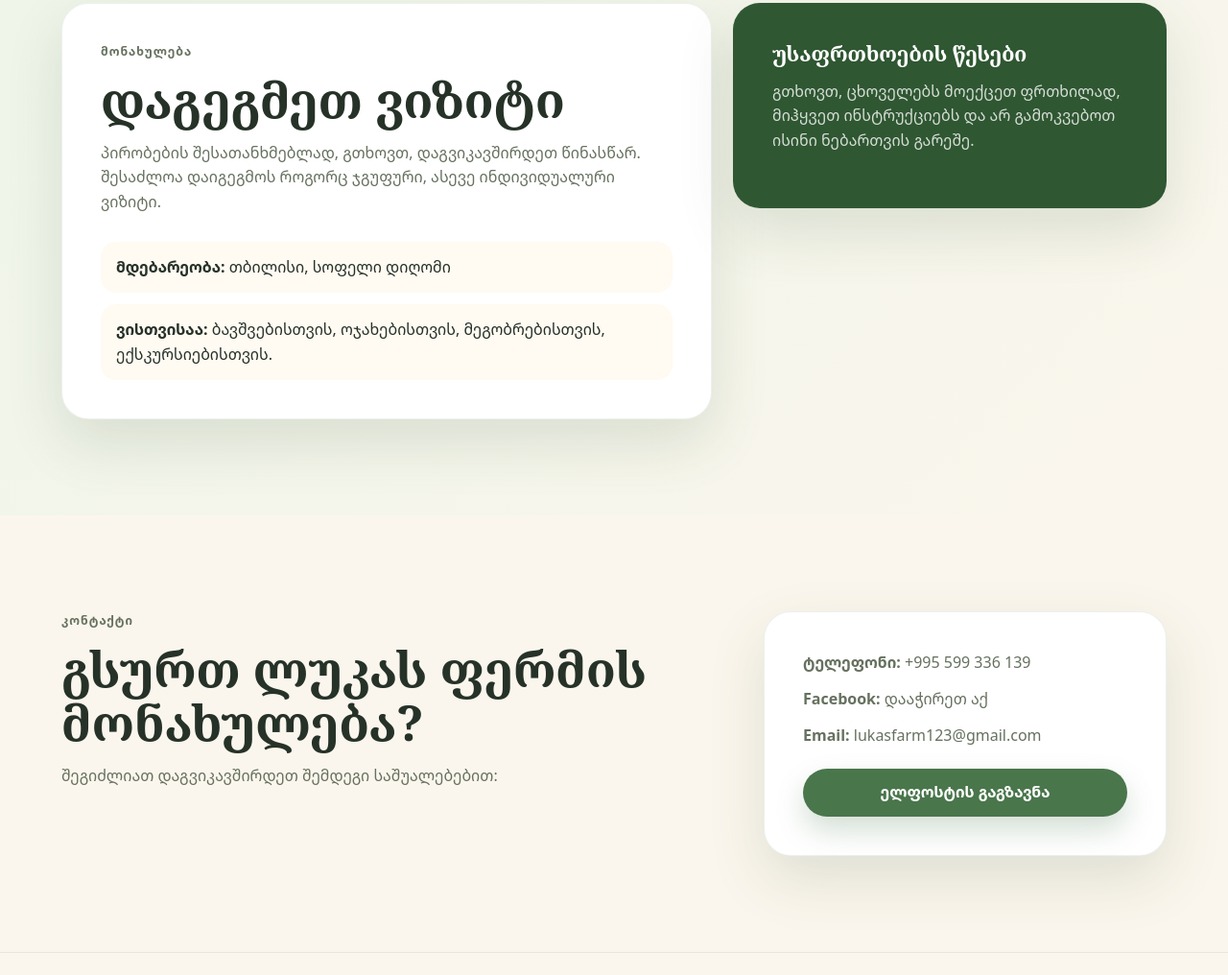
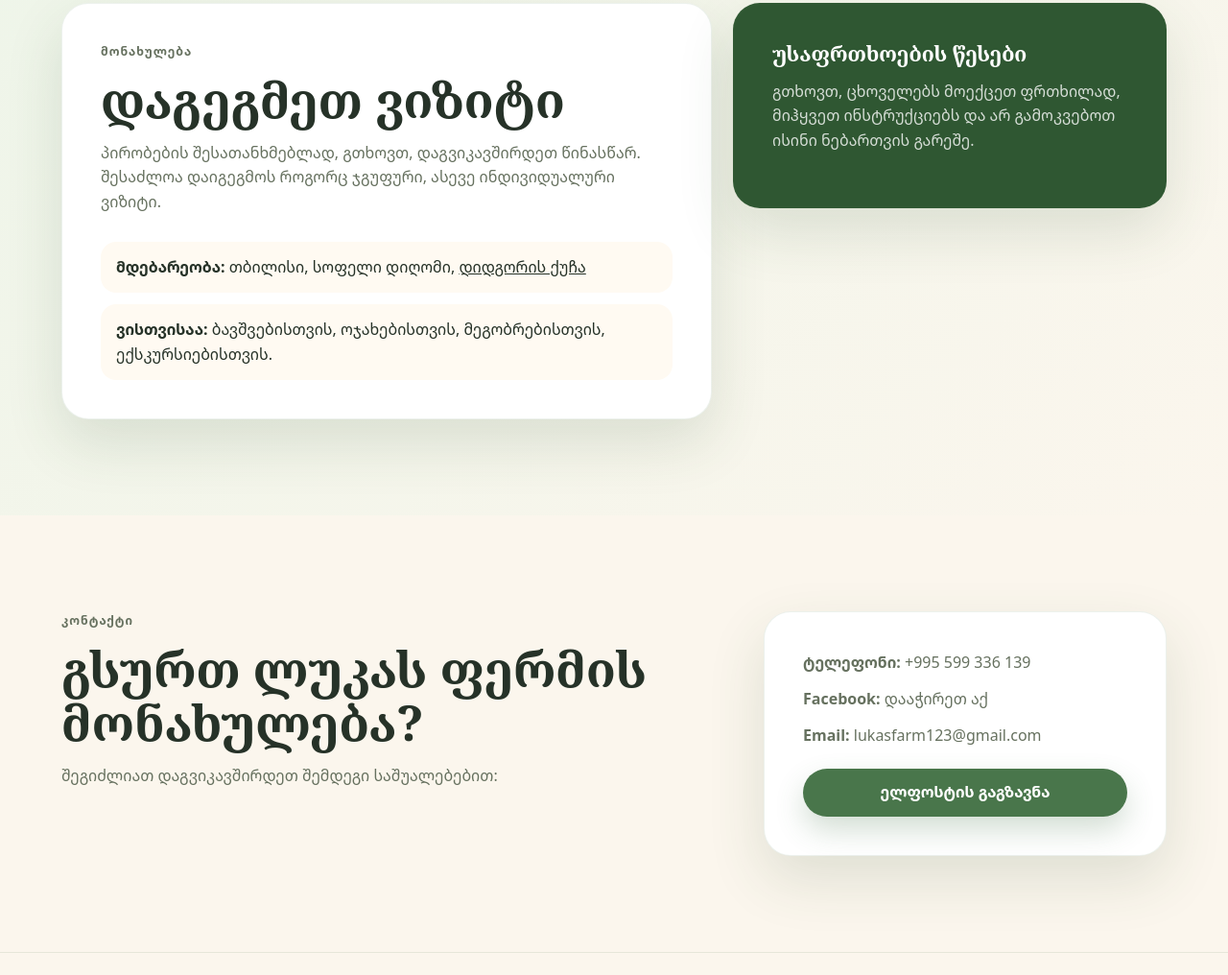
Before and after one commit to Mordredv2/lukasfarm, a plain HTML site: page index.html in a window 1280 px wide. Shown: the part 1656-2672 px from the top of the page at 96% size. Drawn offline with Linux system fonts and the light colour scheme.

Commit message:
Update index.html

```diff
--- a/index.html
+++ b/index.html
@@ -101,8 +101,7 @@
         </p>
 
         <ul class="visit-list">
-          <li><strong>მდებარეობა:</strong> თბილისი, სოფელი დიღომი</li>
-          <li><strong>ვისთვისაა:</strong> ბავშვებისთვის, ოჯახებისთვის, მეგობრებისთვის, ექსკურსიებისთვის. </li>
+<li><strong>მდებარეობა:</strong> თბილისი, სოფელი დიღომი, <a href="https://www.google.com/maps/place/41%C2%B046'38.6%22N+44%C2%B041'34.7%22E/@41.777401,44.6903881,823m/data=!3m2!1e3!4b1!4m4!3m3!8m2!3d41.777401!4d44.692963!18m1!1e1?entry=ttu&g_ep=EgoyMDI2MDUzMS4wIKXMDSoASAFQAw%3D%3D" target="_blank" rel="noopener noreferrer" style="text-decoration: underline;">დიდგორის ქუჩა</a></li>          <li><strong>ვისთვისაა:</strong> ბავშვებისთვის, ოჯახებისთვის, მეგობრებისთვის, ექსკურსიებისთვის. </li>
         </ul>
       </div>
 
```
